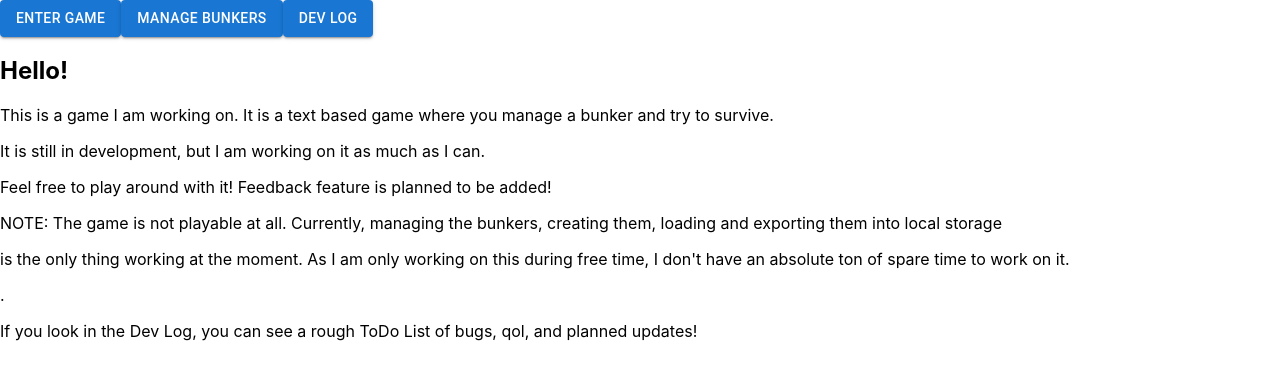
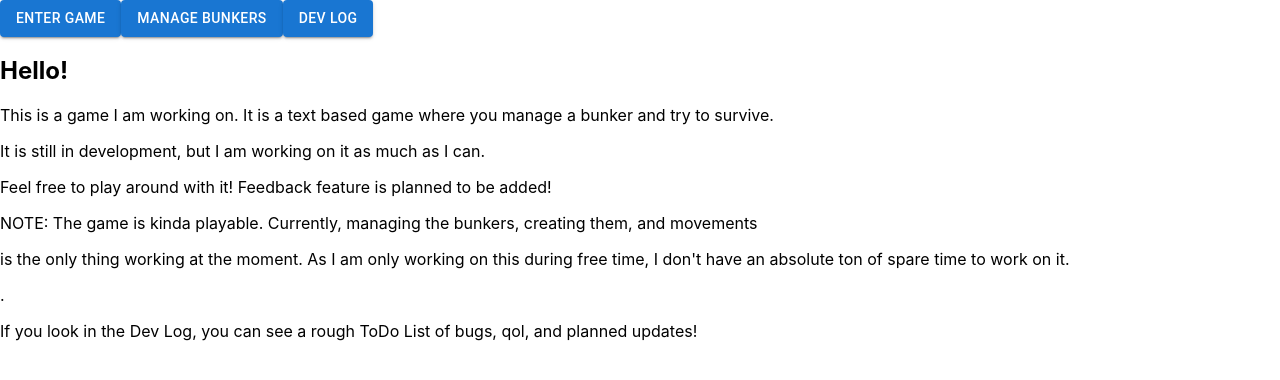
Before and after one commit to TranspoLord/bunker-project, a React (Create React App) app: page / in a window 1280 px wide. Shown: the top 380 px of the page. Built offline with nearby package versions, Linux system fonts and the light colour scheme.

Commit message:
Updated some text to reflect the current game

```diff
--- a/src/Pages/Home.jsx
+++ b/src/Pages/Home.jsx
@@ -42,7 +42,7 @@ function Home() {
         <p>This is a game I am working on. It is a text based game where you manage a bunker and try to survive.</p>
         <p>It is still in development, but I am working on it as much as I can.</p>
         <p>Feel free to play around with it! Feedback feature is planned to be added!</p>
-        <p>NOTE: The game is not playable at all. Currently, managing the bunkers, creating them, loading and exporting them into local storage</p>
+        <p>NOTE: The game is kinda playable. Currently, managing the bunkers, creating them, and movements</p>
         <p>is the only thing working at the moment. As I am only working on this during free time, I don't have an absolute ton of spare time to work on it. </p>.
         <p>If you look in the Dev Log, you can see a rough ToDo List of bugs, qol, and planned updates!</p>
       </div>
```
Also changed, not shown: public/TextFiles/BugReports.txt.
